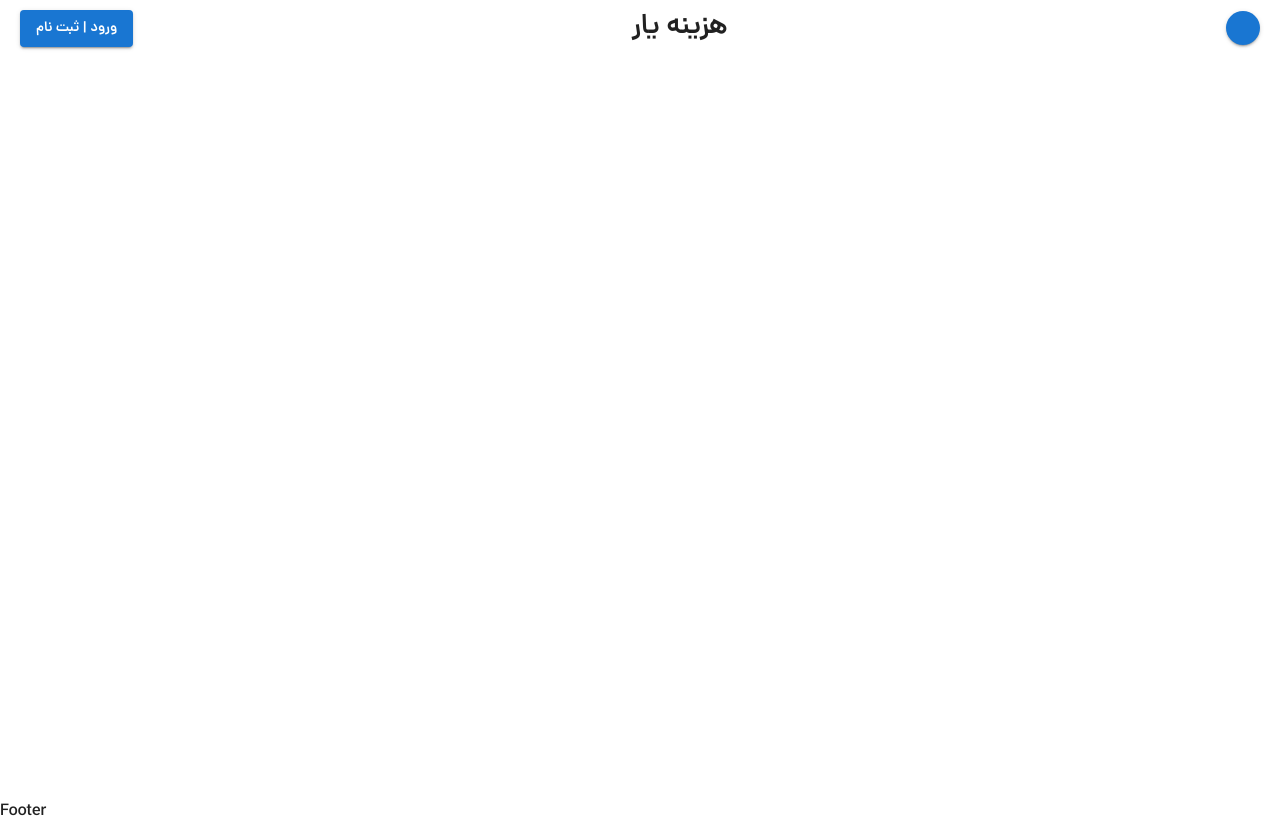
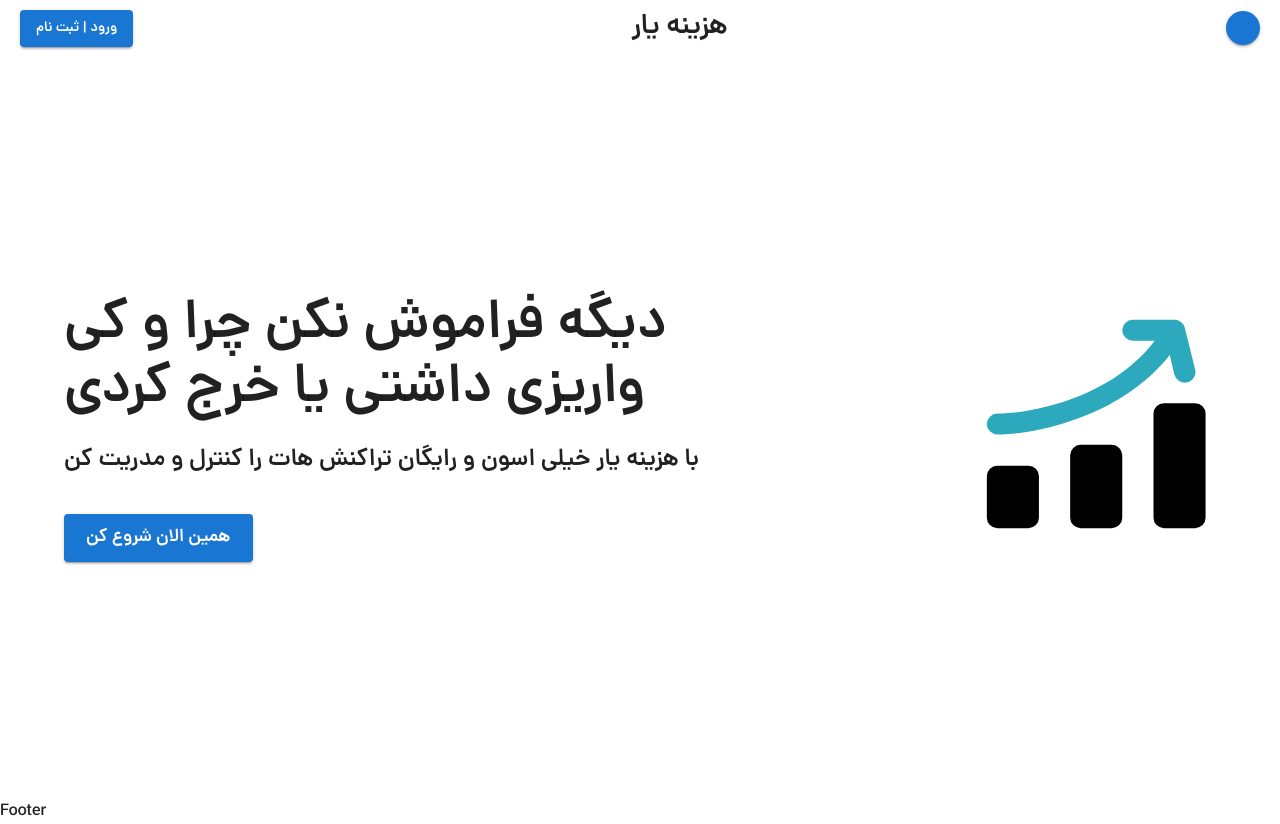
Before and after one commit to alirezaAslani-eng/finance-manager, a Next.js app: page / in a window 1280 px wide. Built offline with nearby package versions, Linux system fonts and the light colour scheme; some icons are missing.

Commit message:
feat(landing) landing  structure is finished

```diff
--- a/components/module/Landing/Landing.tsx
+++ b/components/module/Landing/Landing.tsx
@@ -1,12 +1,63 @@
 import React from "react";
 import LandingTopBar from "../LandingTopBar/LandingTopBar";
-import { Box } from "@mui/material";
+import { Box, Container, Typography } from "@mui/material";
+import { MuiButton } from "@/components/ui";
+import Link from "next/link";
+import {HeroIcon} from "@/assets/svg";
 
 function Landing() {
   return (
-    <Box sx={{ minHeight: "100svh" }}>
+    <Box
+      sx={{
+        height: "100svh",
+        minHeight:"700px",
+        display: "flex",
+        flexDirection: "column",
+        position: "relative",
+      }}
+    >
       {/* TopBar ======================== > */}
       <LandingTopBar />
+      {/* Content ============================ > */}
+      <Container
+        sx={{
+          flex: "1",
+          display: "flex",
+          justifyContent: "center",
+          alignItems: "center",
+          gap: "200px",
+          backdropFilter: "blur(35px)",
+        }}
+      >
+        {/* Right Side =================== > */}
+        <Box component={"aside"}>
+          {/* Title */}
+          <Typography variant="h1" component={"h3"} sx={{ fontSize: "55px" }}>
+            {"دیگه فراموش نکن چرا و کی واریزی داشتی یا خرج کردی"}
+          </Typography>
+
+          {/* Desc */}
+          <Typography component={"p"} sx={{ fontSize: "24px", mt: "20px" }}>
+            {"با هزینه یار خیلی اسون و رایگان تراکنش هات را کنترل و مدریت کن"}
+          </Typography>
+
+          {/* Signin Button ----- > */}
+          <Box sx={{ mt: "35px" }}>
+            <Link href={"/signin"}>
+              <MuiButton
+                buttonProps={{ size: "large", sx: { fontSize: "18px" } }}
+              >
+                {"همین الان شروع کن"}
+              </MuiButton>
+            </Link>
+          </Box>
+        </Box>
+
+        {/* Left Side =========================== > */}
+        <Box component={"aside"} sx={{ minWidth: "min(250px,100%)" }}>
+          <HeroIcon />
+        </Box>
+      </Container>
     </Box>
   );
 }
```
